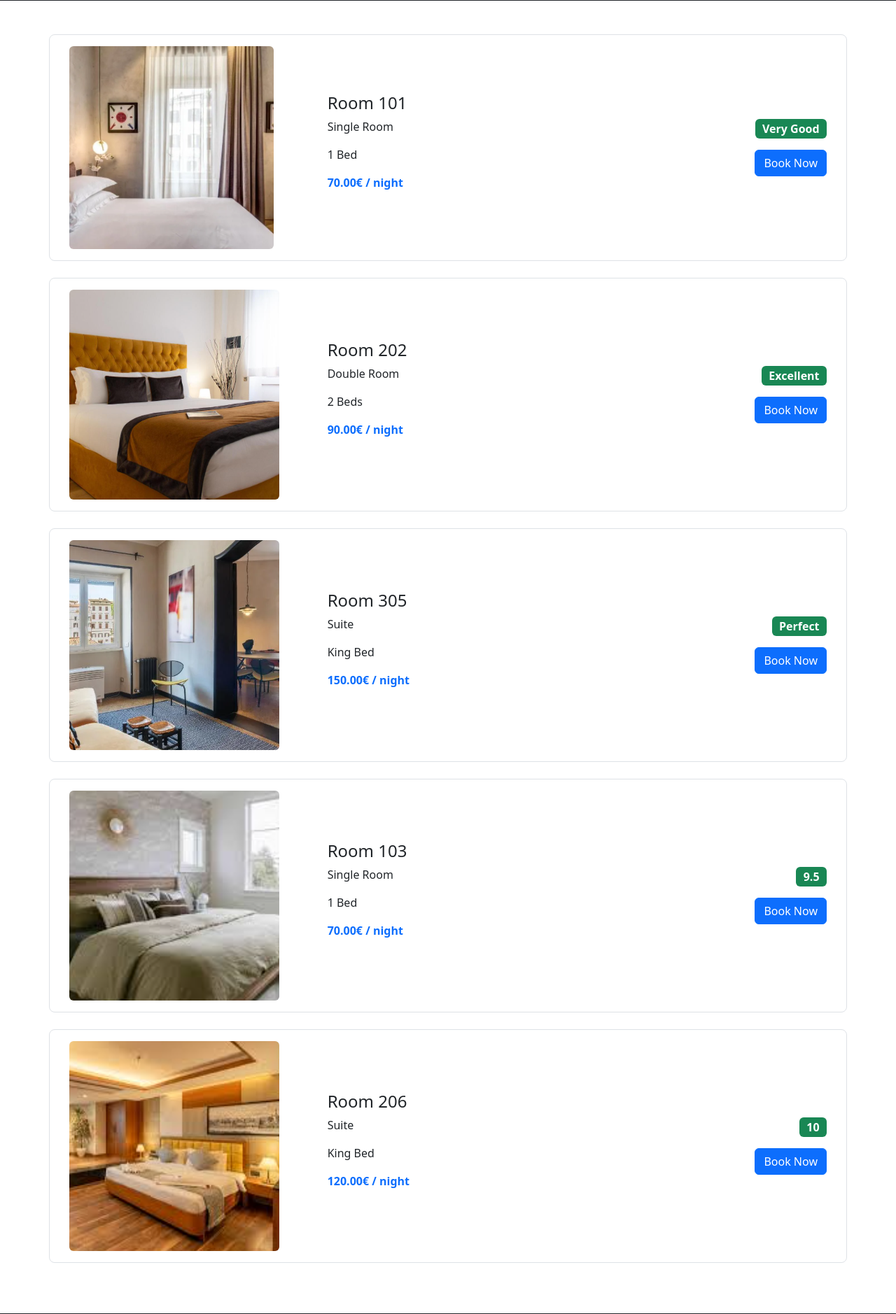
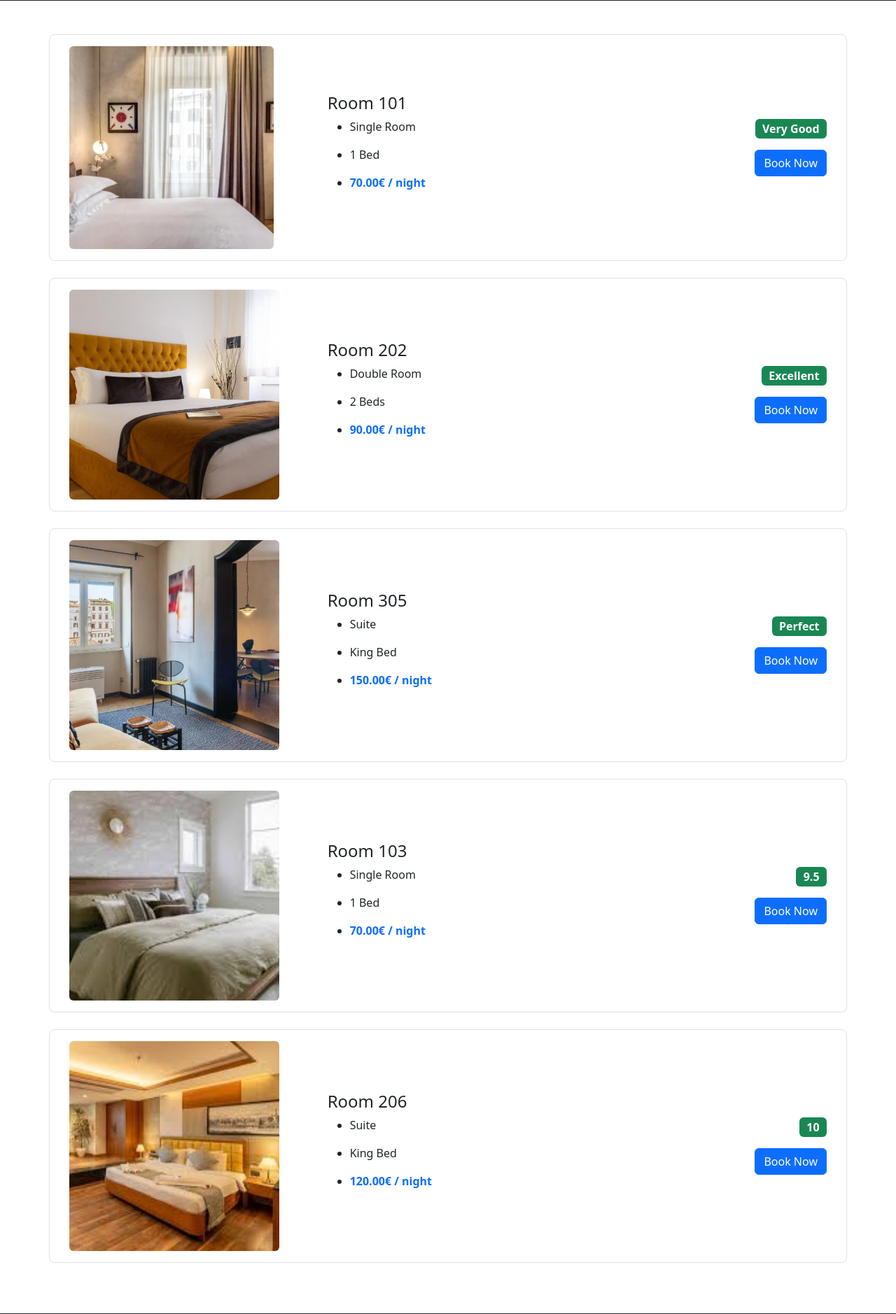
Before and after one commit to KostasMygd/Project_Hotels, a PHP site: page /rooms/rooms.php in a window 1280 px wide. Shown: the part 247-2125 px from the top of the page at 70% size. Run offline with PHP 8.4, Linux system fonts and the light colour scheme; data comes from the database, SQL or seed files in the repository.

Commit message:
Update rooms.php

```diff
--- a/rooms/rooms.php
+++ b/rooms/rooms.php
@@ -43,9 +43,11 @@ $rooms = $stmt->fetchAll(PDO::FETCH_ASSOC);
 
     <div class="col-md-4">
       <h4>Room <?= htmlspecialchars($room['room_number']) ?></h4>
-      <p><?= htmlspecialchars($room['type']) ?></p>
-      <p><?= htmlspecialchars($room['bed']) ?></p>
-      <p class="fw-bold text-primary"><?= $room['price'] ?>€ / night</p>
+     <ul>
+      <li><p><?= htmlspecialchars($room['type']) ?></p></li>
+      <li><p><?= htmlspecialchars($room['bed']) ?></p></li>
+      <li><p class="fw-bold text-primary"><?= $room['price'] ?>€ / night</p></li>
+	  </ul>
     </div>
 
     <div class="col-md-4 text-md-end">
```
